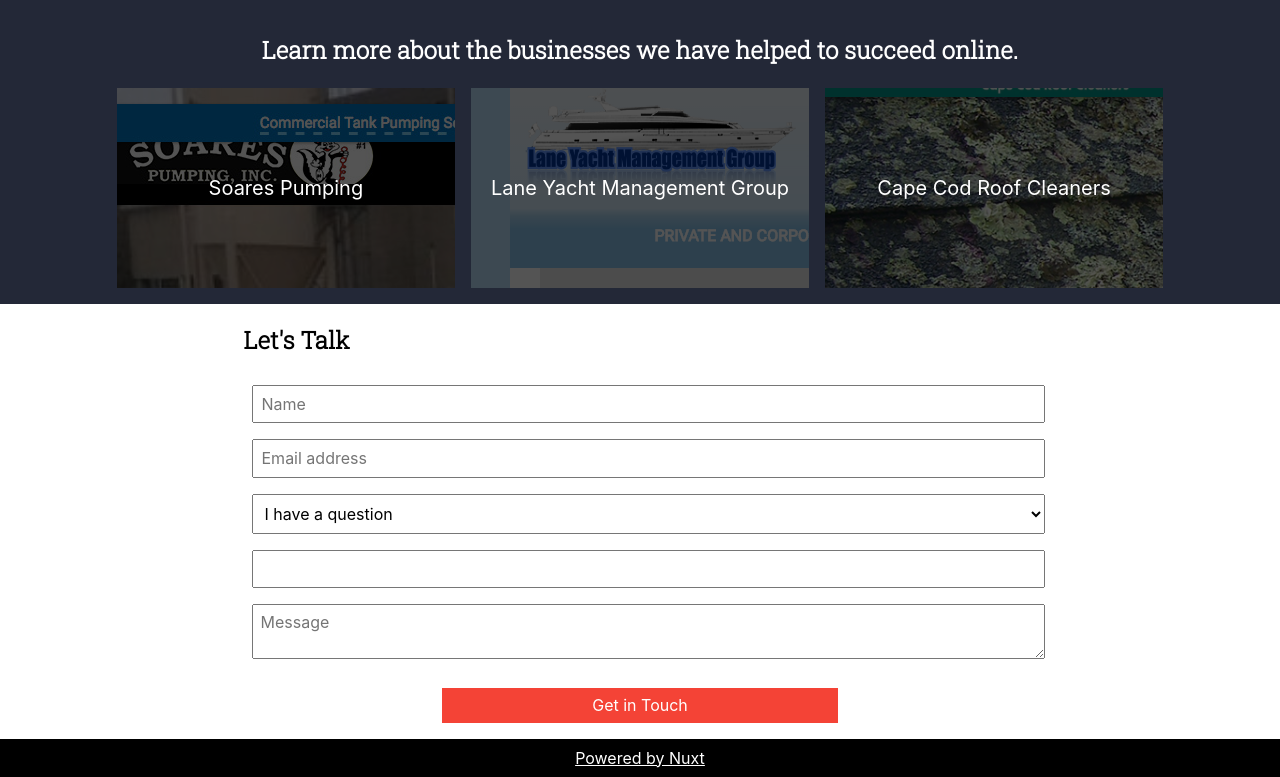
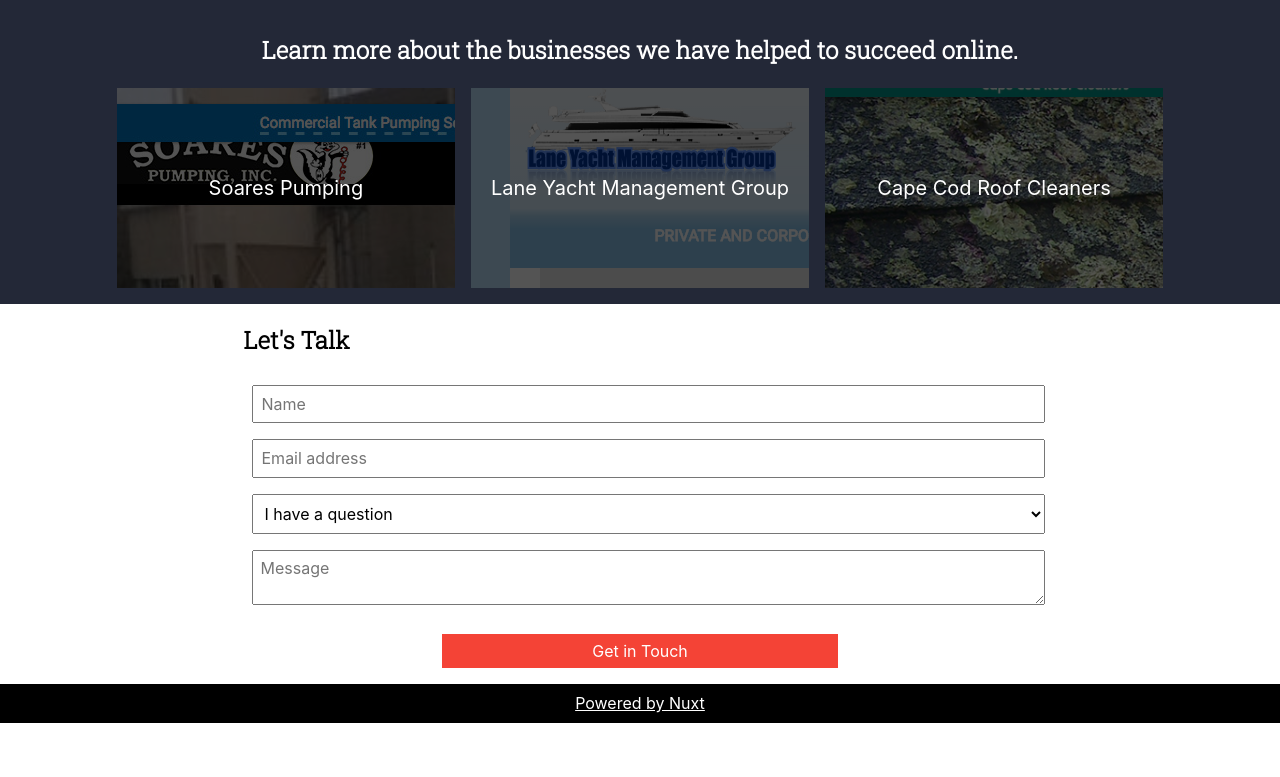
Before and after one commit to thewatermethod/whaling-nuxt, a Nuxt app: page / in a window 1280 px wide. Shown: the part 764-1541 px from the top of the page. After the commit the page ends 1487 px from the top, so only its background shows below. Built offline with nearby package versions, Linux system fonts and the light colour scheme.

Commit message:
form synced with netlify

```diff
--- a/components/contact.vue
+++ b/components/contact.vue
@@ -1,6 +1,6 @@
 <template>
 
-    <div class="form inner">
+    <form class="inner" name="contact" method="POST" netlify>
 
         <h2>Let's Talk</h2>
 
@@ -17,9 +17,9 @@
         <input type="hidden" id="whaling_city_web_contact_us_email_nonce" name="whaling_city_web_contact_us_email_nonce" value="069081a119">
         <input type="hidden" name="_wp_http_referer" value="/cape-cod-roof-cleaners/">
 
-        <button v-on:click="triggerAjax" class="background-red padded" id="input-submit">Get in Touch</button>
+        <button class="background-red padded" id="input-submit" type="submit">Get in Touch</button>
 
-    </div>
+    </form>
 
 </template>
 
@@ -99,5 +99,10 @@
         background: #e53935;
     }
 
+    #thisField {
+        left: -99999px;
+        position: fixed;
+    }
+
 
 </style>
--- a/package.json
+++ b/package.json
@@ -5,6 +5,9 @@
   "main": "index.js",
   "scripts": {
     "dev": "nuxt",
+    "build": "nuxt build",
+    "start": "nuxt start",
+    "generate": "nuxt generate",
     "test": "echo \"Error: no test specified\" && exit 1"
   },
   "author": "",
```
Also changed, not shown: 12 other files (tests, documents, lock files or other folders).
